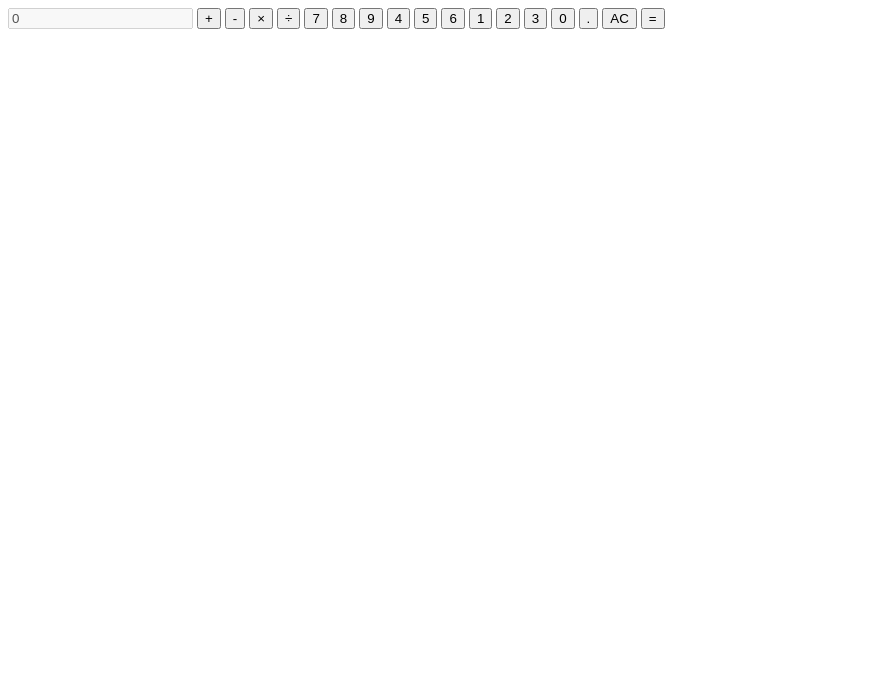
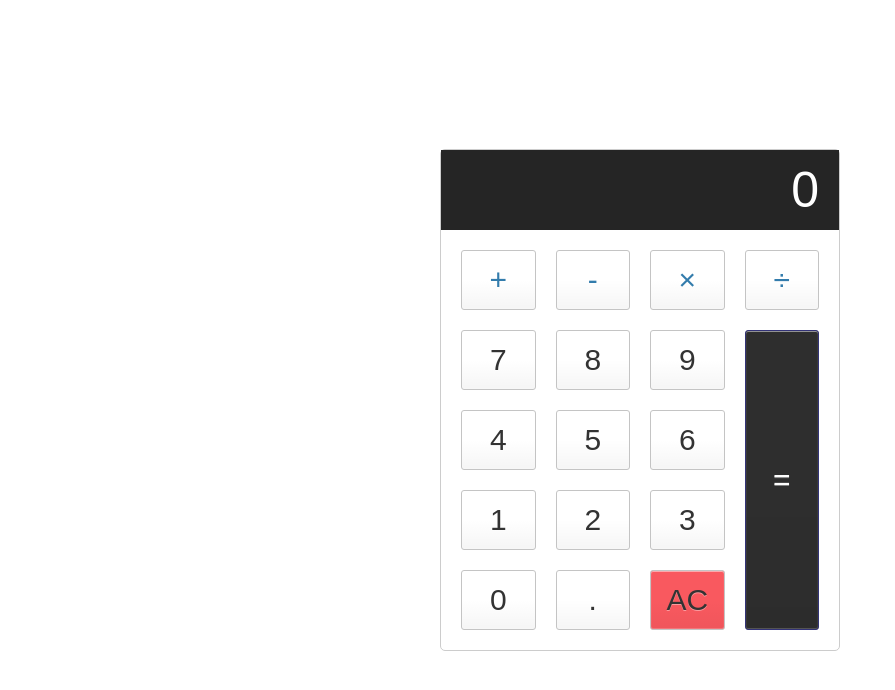
Before and after one commit to ranveersequeira/Calculator.github.io, a plain HTML site: page index.html in a window 1280 px wide. Shown: the whole page, without its empty margins (0-895 px from the left). Drawn offline with Linux system fonts and the light colour scheme.

Commit message:
complete layout

```diff
--- a/index.html
+++ b/index.html
@@ -2,6 +2,7 @@
 <html lang="en">
 <head>
     <meta charset="UTF-8">
+    <link rel="stylesheet" href="./style.css">
     <meta name="viewport" content="width=device-width, initial-scale=1.0">
     <title>Calculator</title>
 </head>
@@ -9,9 +10,10 @@
 
     <div class="main">
         <div class="calculator">
+             <input type="text" class="calculator-screen" value="0" disabled />
             <div class="calculator-keys">
 
-                <input type="text" class="calculator-screen" value="0" disabled />
+
 
                 <button class="operator" type="button" value="+">+</button>
                 <button class="operator" type="button" value="-">-</button>
@@ -19,21 +21,21 @@
                 <button class="operator" type="button" value="/">&divide;</button>
 
 
-                <button class="operator" type="button" value="7">7</button>
-                <button class="operator" type="button" value="8">8</button>
-                <button class="operator" type="button" value="9">9</button>
+                <button type="button" value="7">7</button>
+                <button type="button" value="8">8</button>
+                <button type="button" value="9">9</button>
 
 
 
-                <button class="operator" type="button" value="4">4</button>
-                <button class="operator" type="button" value="5">5</button>
-                <button class="operator" type="button" value="6">6</button>
+                <button type="button" value="4">4</button>
+                <button type="button" value="5">5</button>
+                <button type="button" value="6">6</button>
 
 
 
-                <button class="operator" type="button" value="1">1</button>
-                <button class="operator" type="button" value="2">2</button>
-                <button class="operator" type="button" value="3">3</button>
+                <button type="button" value="1">1</button>
+                <button type="button" value="2">2</button>
+                <button type="button" value="3">3</button>
 
 
                 <button type="button" value="0">0</button>
--- /dev/null
+++ b/style.css
@@ -0,0 +1,83 @@
+html {
+    font-size: 62.5%;
+    box-sizing: border-box;
+}
+
+*, *::before, *::after {
+    margin: 0;
+    padding: 0;
+    box-sizing: inherit;
+
+}
+
+.calculator {
+    border: 1px solid #ccc;
+    border-radius: 5px;
+    position: absolute;
+
+    top: 50%;
+    left: 50%;
+    transform: translate(-50%,-50%);
+    width: 400px;
+
+}
+
+.calculator-screen {
+    width: 100%;
+    font-size: 5rem;
+    height: 80px;
+    border: none;
+    color: #fff;
+    background-color: #252525;
+    text-align: right;
+    padding: 0 20px 0 10px;
+}
+
+button {
+    height: 60px;
+    background-color: #fff;
+    border-radius: 3px;
+    border: 1px solid #c4c4c4;
+    background-color: transparent;
+    font-size: 3rem;
+    box-shadow: inset 0 0 0 1px rgba(255,255,255,.05), inset 0 1px 0 0 rgba(255,255, 255,.45), inset 0 -1px 0 0 rgba(255,255,255,.15), 0 1px 0 0 rgba(255,255,255,.15);
+    text-shadow: 0 1px rgba(255,255, 255,.4);
+    background-image: linear-gradient(to bottom,transparent,transparent 50%,rgba(0,0,0,.04));
+    color : #333
+}
+
+button:hover {
+    background-color: #eaeaea;
+}
+
+.operator {
+    color: #337cac;
+
+}
+
+.all-clear {
+    background-color: #f9595f;
+
+}
+
+.equal-sign {
+    background-color: #2e2e2e;
+    border-color: #333377;
+    color: #fff;
+    grid-row: 2 / 6;
+    grid-column: 4 / 5;
+    height: 100%;
+}
+
+.equal-sign:hover {
+    background-color: #4e4e4e;
+}
+
+.calculator-keys {
+    display: grid;
+    grid-template-columns: 1fr 1fr 1fr 1fr;
+    grid-gap: 20px;
+    padding: 20px;
+
+
+}
```
